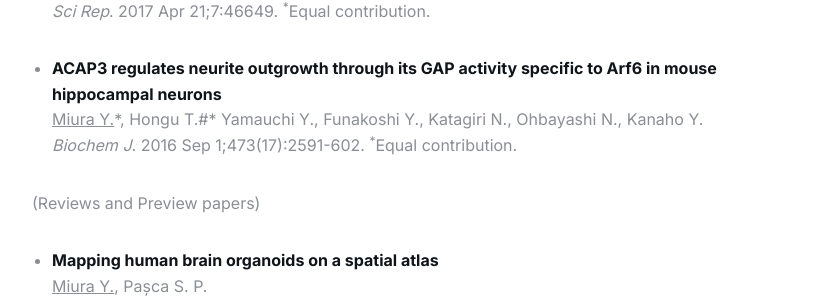
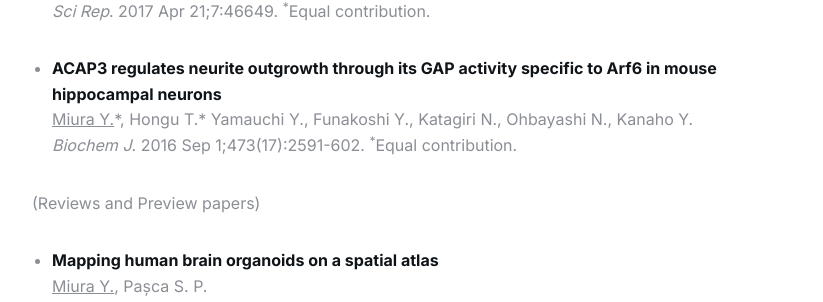
Before and after one commit to ykmiura/ykmiura.github.io, a Jekyll site: the page built from _pages/elements.md, in a window 1280 px wide and 900 px high, scrolled down 2100 px. Shown: the part 151-453 px from the top of the window, without its empty margins (228-1051 px from the left). Built offline with Jekyll 4.4.1, drawn with Linux system fonts in a browser that asks for light colours.

```diff
--- a/_pages/elements.md
+++ b/_pages/elements.md
@@ -64,7 +64,7 @@ Ngo Thai Bich V., Hongu T., <ins>Miura Y.</ins>, Katagiri N., Ohbayashi N., Yama
 *Sci Rep*. 2017 Apr 21;7:46649. <sup>\*</sup>Equal contribution.
 
 * **ACAP3 regulates neurite outgrowth through its GAP activity specific to Arf6 in mouse hippocampal neurons**<br>
-<ins>Miura Y.</ins>\*, Hongu T.#\* Yamauchi Y., Funakoshi Y., Katagiri N., Ohbayashi N., Kanaho Y.<br>
+<ins>Miura Y.</ins>\*, Hongu T.\* Yamauchi Y., Funakoshi Y., Katagiri N., Ohbayashi N., Kanaho Y.<br>
 *Biochem J*. 2016 Sep 1;473(17):2591-602. <sup>\*</sup>Equal contribution.
 
 (Reviews and Preview papers)
```
